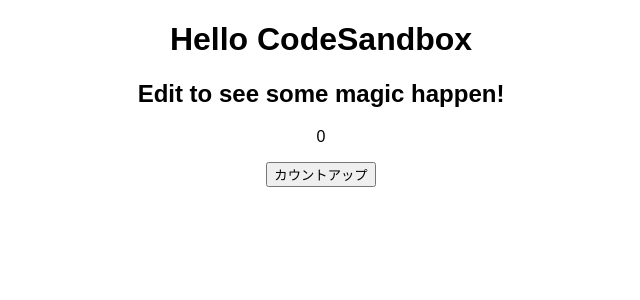
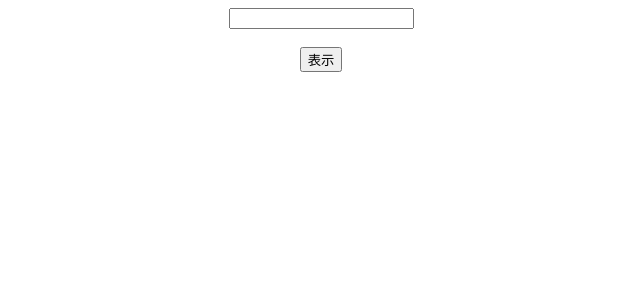
Before and after one commit to yofio/study-react2, a React (Create React App) app: page / in a window 1280 px wide. Shown: the top 300 px of the page, without its empty margins (319-959 px from the left). Built offline with nearby package versions, Linux system fonts and the light colour scheme.

Commit message:
onClickOpen

```diff
--- a/src/App.js
+++ b/src/App.js
@@ -1,18 +1,25 @@
 import { useState } from "react";
+import { ChiledArea } from "./ChiledArea";
 import "./styles.css";
 
 export default function App() {
-  const [count, setCount] = useState(0);
+  const [text, setText] = useState("");
+  const [open, setOpen] = useState(false);
+
+  const onChangeText = (e) => setText(e.target.value);
+
+  const onClickOpen = () => setOpen(!open);
 
   const onClickCountUp = () => {
     setCount(count + 1);
   };
   return (
     <div className="App">
-      <h1>Hello CodeSandbox</h1>
-      <h2>Edit to see some magic happen!</h2>
-      <p>{count}</p>
-      <button onClick={onClickCountUp}>カウントアップ</button>
+      <input value={text} onChange={onChangeText} />
+      <br />
+      <br />
+      <button onClick={onClickOpen}>表示</button>
+      <ChiledArea open={open} />
     </div>
   );
 }
--- /dev/null
+++ b/src/ChiledArea.jsx
@@ -0,0 +1,17 @@
+const style = {
+  width: "100%",
+  height: "200px",
+  backgroundColor: "khaki"
+};
+export const ChiledArea = (props) => {
+  const { open } = props;
+  return (
+    <>
+      {open ? (
+        <div style={style}>
+          <p>子コンポーネント</p>
+        </div>
+      ) : null}
+    </>
+  );
+};
```
